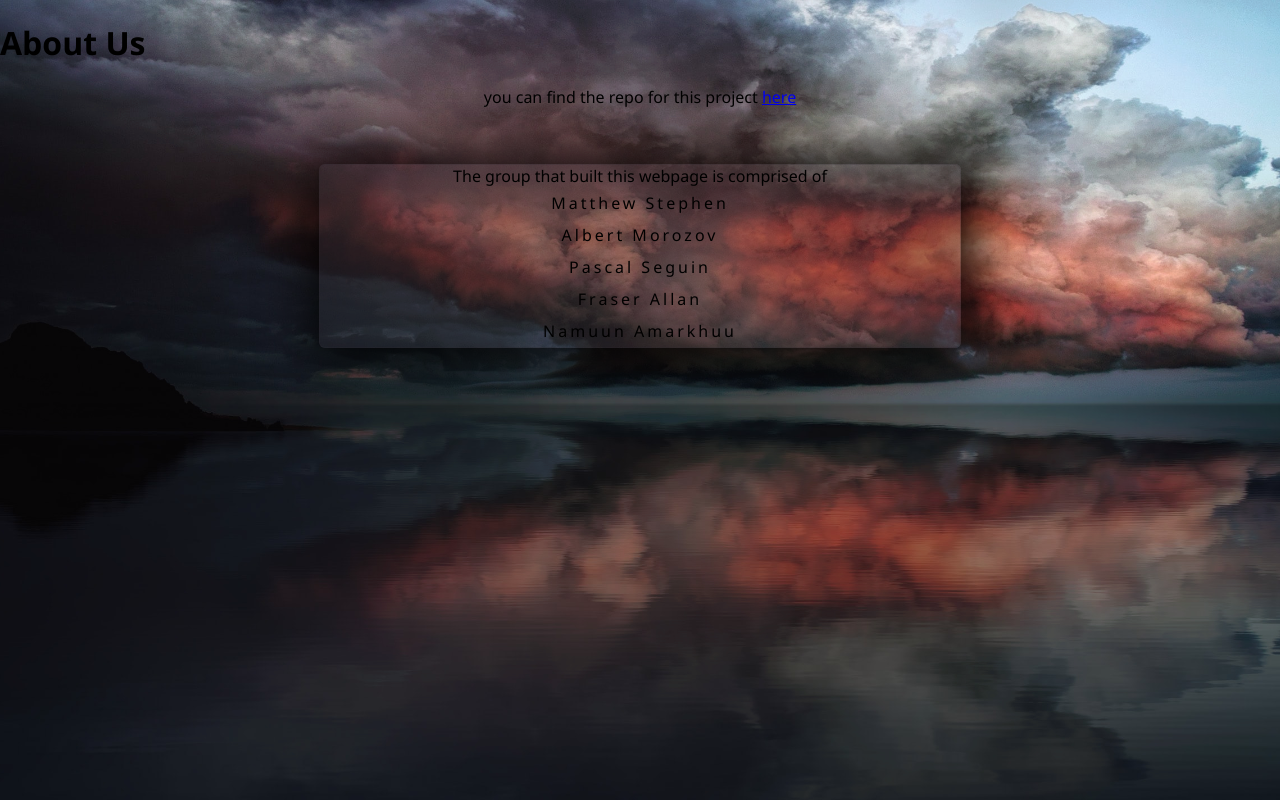
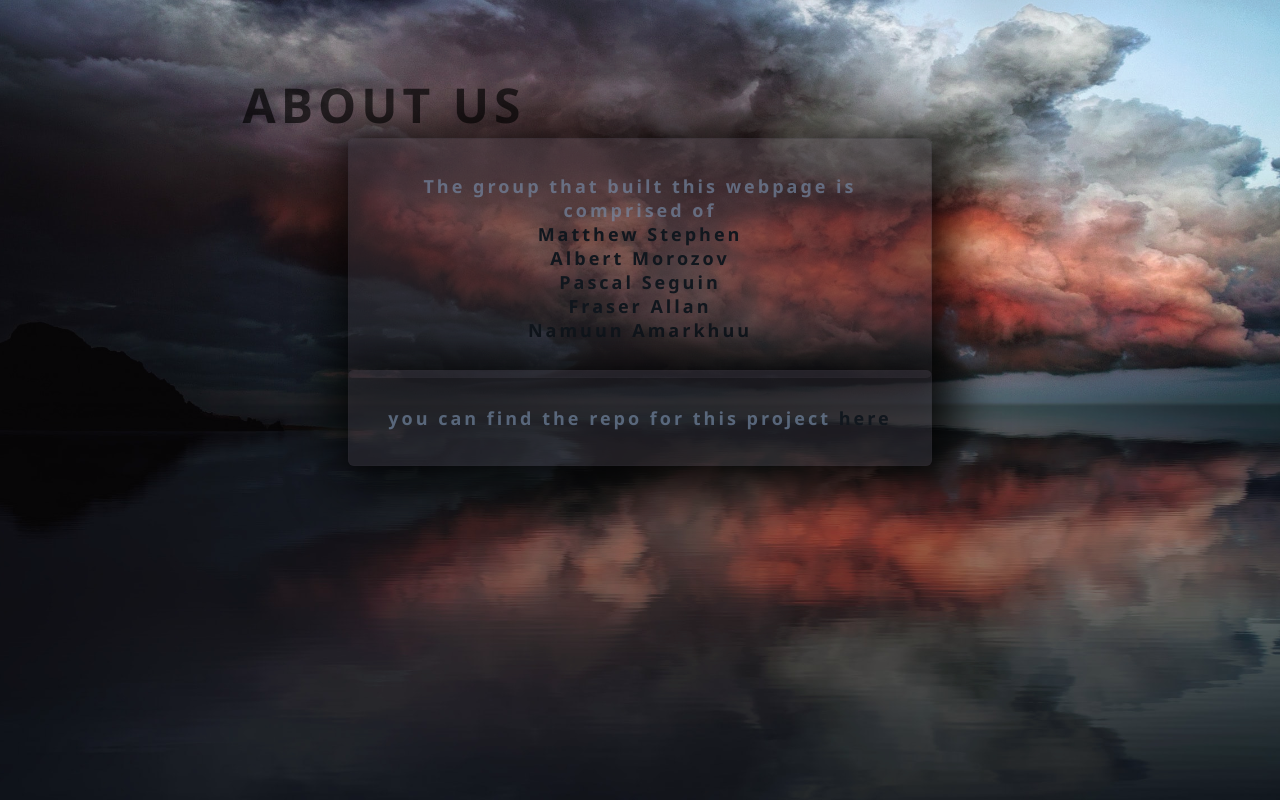
Before and after one commit to M-Stephen-web/Web-2-Assignment-2, a PHP site: page /about.php in a window 1280 px wide. Run offline with PHP 8.4, Linux system fonts and the light colour scheme.

Commit message:
completed about.css

```diff
--- a/css/about.css
+++ b/css/about.css
@@ -3,61 +3,71 @@ html{
   padding: 0;
   width: 100%;
   height: 100vh;
+  font-weight: 600;
   font-family: "Segoe UI", Tahoma, Geneva, Verdana, sans-serif;
 }
 
-h3{
+h1{
     position: absolute;
-    top: 8.5%;
-    left: 17.5%;
+    top: 9%;
+    left: 30%;
     transform: translateX(-50%) translateY(-50%);
     text-transform: uppercase;
-    font-size: 2.75rem;
+    font-size: 3rem;
     font-weight: bolder;
     text-align: center;
     letter-spacing: 5px;
-    color: rgba(227, 193, 182, 0.65);
+    color: rgba(0, 0, 0, 0.65);
 }
 
-.p{
-  padding: 45px;
-}
-
-.card1{
-  background: rgba(44, 41, 49, 0.4);
+.card1,
+.card2{
+  background: rgba(44, 41, 49, 0.55);
   border: 1px solid rgba(44, 41, 49, 0.25);
   box-shadow: 5px 5px 50px 15px rgba(0, 0, 0, 0.85);
   border-radius: 6px;
   color: black;
   text-decoration: none;
+  padding: 35px;
+  width: 40%;
+  color: rgba(118, 140, 167, 0.65);
+}
+
+.card1{
   position: absolute;
   top: 30%;
   left: 50%;
   transform: translateX(-50%) translateY(-50%);
-  width: 50%;
+
 }
 
 .card1 a {
-  color: black;
+  color: rgb(17, 23, 30);
   display: flex;
   align-items: center;
   justify-content: center;
   text-decoration: none;
+}
+
+.card2{
+  position: absolute;
+  top: 50%;
+  left: 50%;
+  transform: translateX(-50%) translateY(-50%);
+  text-decoration: none;
+}
+
+.card2 a{
+  color: rgb(17, 23, 30);
+  text-decoration: none;
+}
+
+.card1 a:hover,
+.card2 a:hover {
+  color: rgb(190, 72, 58);
+}
+center{
+  font-size: large;
   letter-spacing: 3px;
   padding: 5px;
 }
-
-.card a:hover {
-  color: whitesmoke;
-}
-
-.transparentBox{
-  box-shadow: 6px 5px 20px 3px rgba(0, 0, 0, 0.95);
-  background: rgba(44, 41, 49, 0.1);
-  border: 5em;
-  border-color: rgba(44, 41, 49, 0.25);
-  padding: 3em;
-  padding-top: 1em;
-  padding-bottom: 3em;
-  border-radius: 6px;
-}
```
